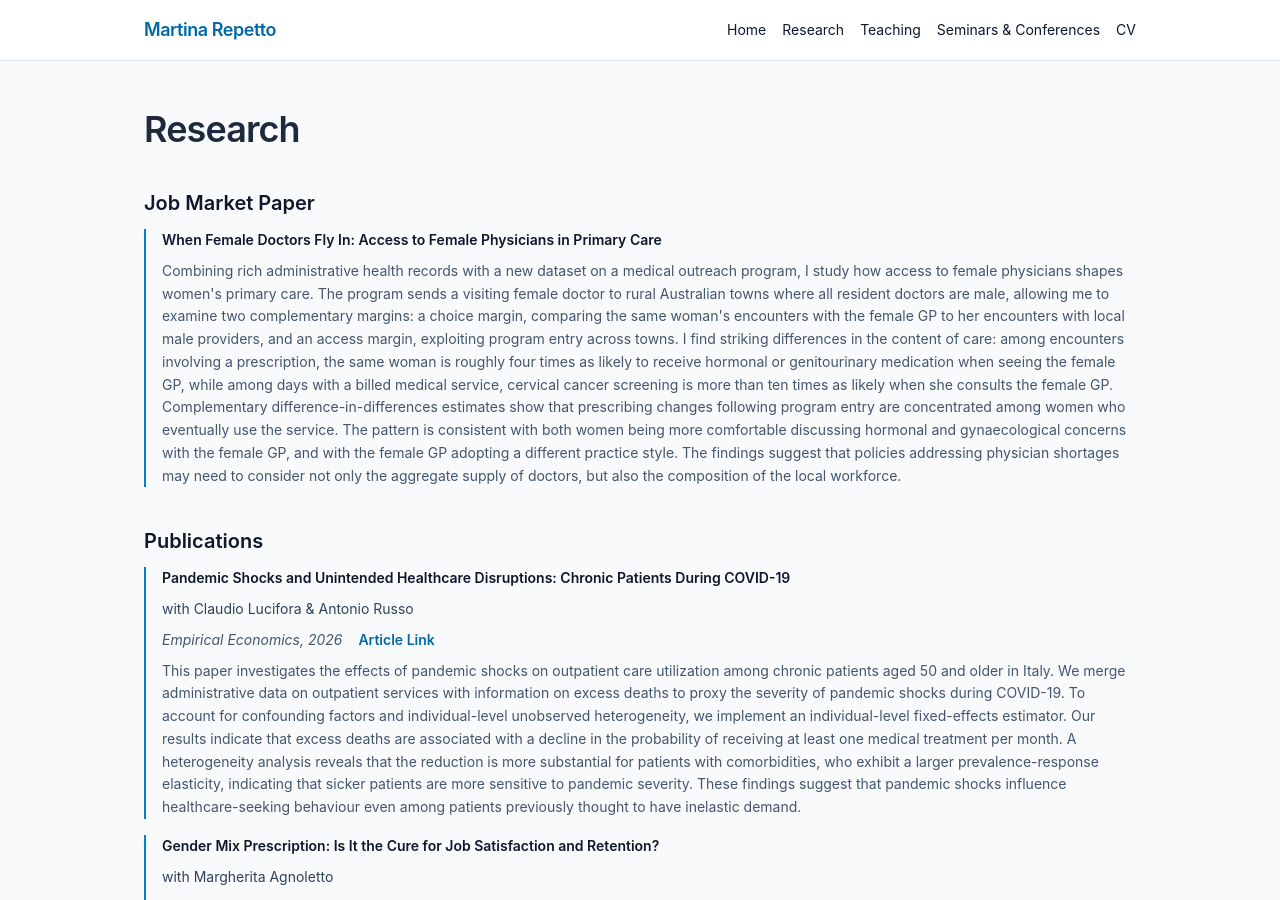
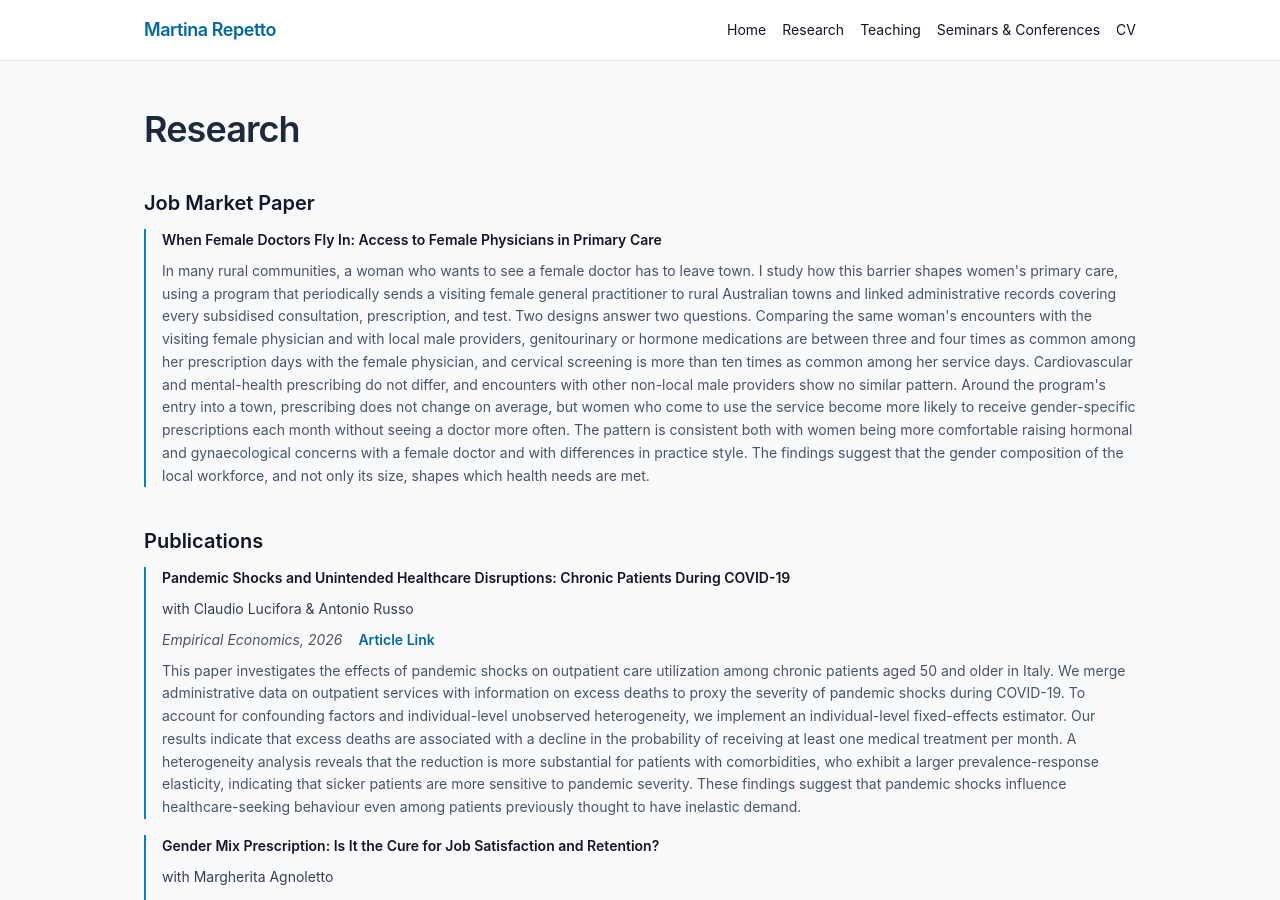
Before and after one commit to repettomartina95-gif/marti-app, a Jekyll site: the page built from research.md, in a window 1280 px wide and 900 px high. Built offline with Jekyll 4.4.1, drawn with Linux system fonts in a browser that asks for light colours.

Commit message:
Update JMP abstract on /research/, /cv/, and CV PDF
Co-Authored-By: Claude Opus 4.7 <noreply@anthropic.com>

```diff
--- a/_data/en.yml
+++ b/_data/en.yml
@@ -22,7 +22,7 @@ research:
     papers:
       - name: "When Female Doctors Fly In: Access to Female Physicians in Primary Care"
         description: |
-          Combining rich administrative health records with a new dataset on a medical outreach program, I study how access to female physicians shapes women's primary care. The program sends a visiting female doctor to rural Australian towns where all resident doctors are male, allowing me to examine two complementary margins: a choice margin, comparing the same woman's encounters with the female GP to her encounters with local male providers, and an access margin, exploiting program entry across towns. I find striking differences in the content of care: among encounters involving a prescription, the same woman is roughly four times as likely to receive hormonal or genitourinary medication when seeing the female GP, while among days with a billed medical service, cervical cancer screening is more than ten times as likely when she consults the female GP. Complementary difference-in-differences estimates show that prescribing changes following program entry are concentrated among women who eventually use the service. The pattern is consistent with both women being more comfortable discussing hormonal and gynaecological concerns with the female GP, and with the female GP adopting a different practice style. The findings suggest that policies addressing physician shortages may need to consider not only the aggregate supply of doctors, but also the composition of the local workforce.
+          In many rural communities, a woman who wants to see a female doctor has to leave town. I study how this barrier shapes women's primary care, using a program that periodically sends a visiting female general practitioner to rural Australian towns and linked administrative records covering every subsidised consultation, prescription, and test. Two designs answer two questions. Comparing the same woman's encounters with the visiting female physician and with local male providers, genitourinary or hormone medications are between three and four times as common among her prescription days with the female physician, and cervical screening is more than ten times as common among her service days. Cardiovascular and mental-health prescribing do not differ, and encounters with other non-local male providers show no similar pattern. Around the program's entry into a town, prescribing does not change on average, but women who come to use the service become more likely to receive gender-specific prescriptions each month without seeing a doctor more often. The pattern is consistent both with women being more comfortable raising hormonal and gynaecological concerns with a female doctor and with differences in practice style. The findings suggest that the gender composition of the local workforce, and not only its size, shapes which health needs are met.
 
   publications:
     title: Publications
--- a/cv.md
+++ b/cv.md
@@ -108,7 +108,7 @@ permalink: /cv/
       <div class="space-y-2 text-sm text-slate-800">
         <p class="italic">“When Female Doctors Fly In: Access to Female Physicians in Primary Care”</p>
         <p class="text-slate-600 leading-relaxed">
-          Combining rich administrative health records with a new dataset on a medical outreach program, I study how access to female physicians shapes women’s primary care. The program sends a visiting female doctor to rural Australian towns where all resident doctors are male, allowing me to examine two complementary margins: a choice margin, comparing the same woman’s encounters with the female GP to her encounters with local male providers, and an access margin, exploiting program entry across towns. I find striking differences in the content of care: among encounters involving a prescription, the same woman is roughly four times as likely to receive hormonal or genitourinary medication when seeing the female GP, while among days with a billed medical service, cervical cancer screening is more than ten times as likely when she consults the female GP. Complementary difference-in-differences estimates show that prescribing changes following program entry are concentrated among women who eventually use the service. The pattern is consistent with both women being more comfortable discussing hormonal and gynaecological concerns with the female GP, and with the female GP adopting a different practice style. The findings suggest that policies addressing physician shortages may need to consider not only the aggregate supply of doctors, but also the composition of the local workforce.
+          In many rural communities, a woman who wants to see a female doctor has to leave town. I study how this barrier shapes women’s primary care, using a program that periodically sends a visiting female general practitioner to rural Australian towns and linked administrative records covering every subsidised consultation, prescription, and test. Two designs answer two questions. Comparing the same woman’s encounters with the visiting female physician and with local male providers, genitourinary or hormone medications are between three and four times as common among her prescription days with the female physician, and cervical screening is more than ten times as common among her service days. Cardiovascular and mental-health prescribing do not differ, and encounters with other non-local male providers show no similar pattern. Around the program’s entry into a town, prescribing does not change on average, but women who come to use the service become more likely to receive gender-specific prescriptions each month without seeing a doctor more often. The pattern is consistent both with women being more comfortable raising hormonal and gynaecological concerns with a female doctor and with differences in practice style. The findings suggest that the gender composition of the local workforce, and not only its size, shapes which health needs are met.
         </p>
       </div>
     </section>
```
Also changed, not shown: 1 other file.
